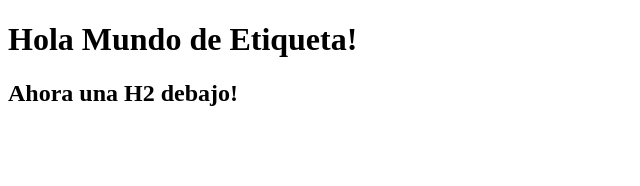
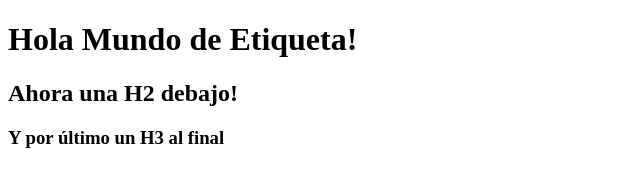
Before and after one commit to CesarR-512/test-repo, a plain HTML site: page index.html in a window 1280 px wide. Shown: the whole page, without its empty margins (0-640 px from the left). Drawn offline with Linux system fonts and the light colour scheme.

Commit message:
Inclusión de un H3

```diff
--- a/index.html
+++ b/index.html
@@ -8,5 +8,6 @@
 <body>
     <h1>Hola Mundo de Etiqueta!</h1>
     <h2>Ahora una H2 debajo!</h2>
+    <h3>Y por último un H3 al final</h3>
 </body>
 </html>
```
Also changed, not shown: 1 other file.
